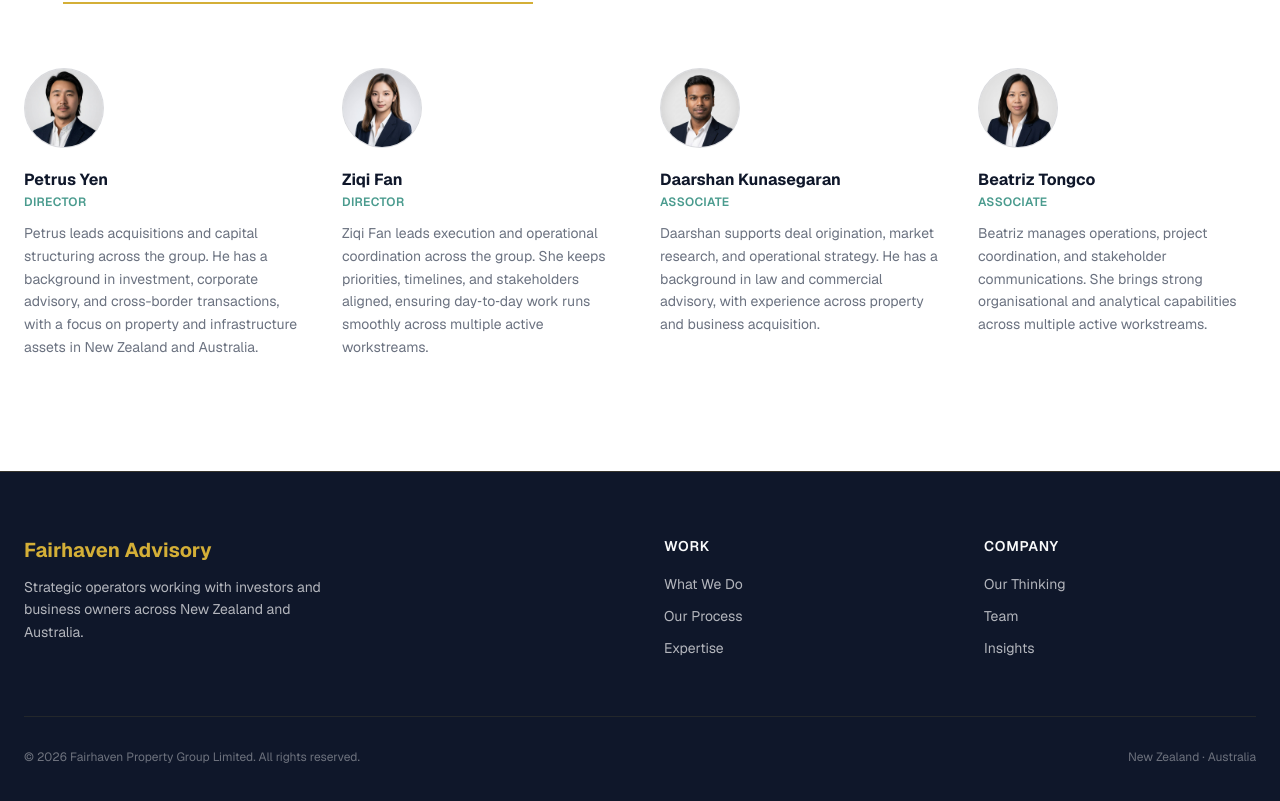
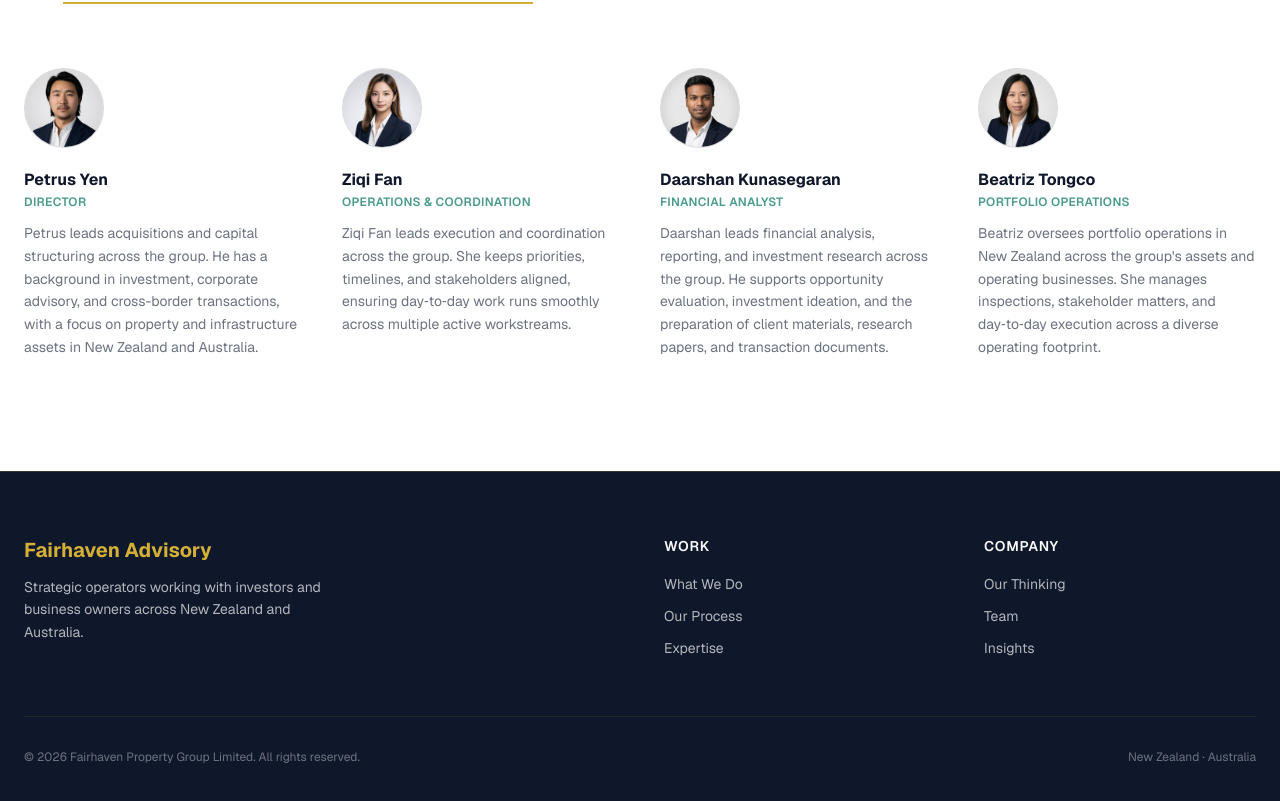
Before and after one commit to ginsualimig/fairhaven-advisory, a Next.js app: page / in a window 1280 px wide. Shown: the part 4280-5081 px from the top of the page. Built offline with nearby package versions, Linux system fonts and the light colour scheme; no server answers; a web font is replaced by a local one.

Commit message:
Update team titles and bios for Ziqi, Daarshan, and Beatriz

```diff
--- a/app/page.tsx
+++ b/app/page.tsx
@@ -111,20 +111,20 @@
   },
   {
     name: "Ziqi Fan",
-    title: "Director",
-    bio: "Ziqi Fan leads execution and operational coordination across the group. She keeps priorities, timelines, and stakeholders aligned, ensuring day‑to‑day work runs smoothly across multiple active workstreams.",
+    title: "Operations & Coordination",
+    bio: "Ziqi Fan leads execution and coordination across the group. She keeps priorities, timelines, and stakeholders aligned, ensuring day‑to‑day work runs smoothly across multiple active workstreams.",
     image: "/headshots/ziqi-fan.jpg",
   },
   {
     name: "Daarshan Kunasegaran",
-    title: "Associate",
-    bio: "Daarshan supports deal origination, market research, and operational strategy. He has a background in law and commercial advisory, with experience across property and business acquisition.",
+    title: "Financial Analyst",
+    bio: "Daarshan leads financial analysis, reporting, and investment research across the group. He supports opportunity evaluation, investment ideation, and the preparation of client materials, research papers, and transaction documents.",
     image: "/headshots/daarshan-kunasegaran.jpg",
   },
   {
     name: "Beatriz Tongco",
-    title: "Associate",
-    bio: "Beatriz manages operations, project coordination, and stakeholder communications. She brings strong organisational and analytical capabilities across multiple active workstreams.",
+    title: "Portfolio Operations",
+    bio: "Beatriz oversees portfolio operations in New Zealand across the group's assets and operating businesses. She manages inspections, stakeholder matters, and day‑to‑day execution across a diverse operating footprint.",
     image: "/headshots/beatriz-tongco.jpg",
   },
 ];
```
